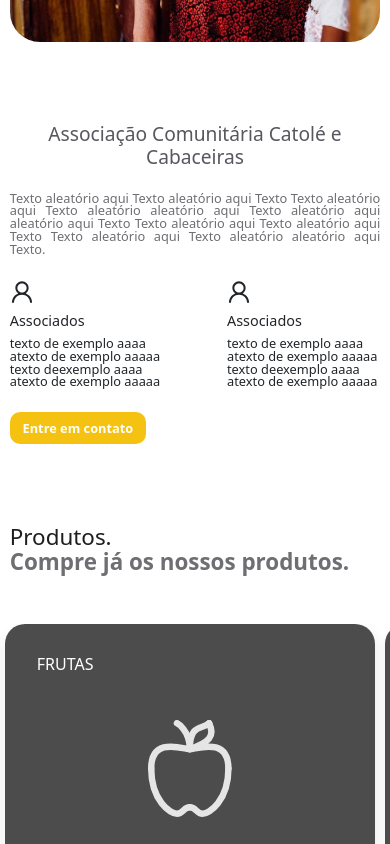
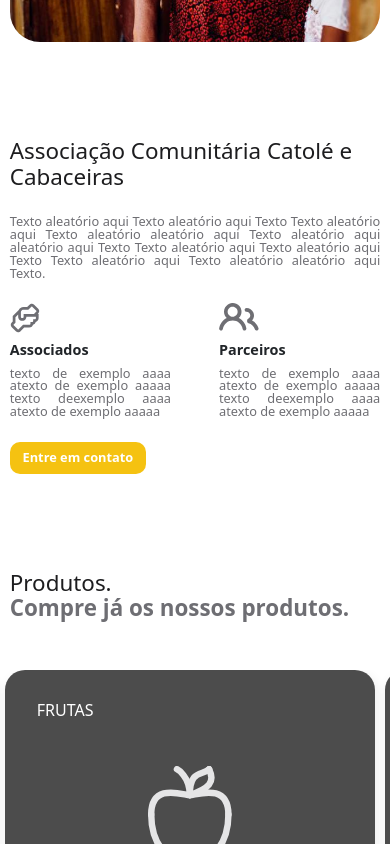
Before and after one commit to Luiz-gustavo-da-silva/ACCC, a React (Vite) app: page / in a window 390 px wide. Shown: the part 1040-1884 px from the top of the page. Built offline with nearby package versions, Linux system fonts and the light colour scheme.

Commit message:
feat: atualização na resp

```diff
--- a/src/components/casaSementes/index.module.css
+++ b/src/components/casaSementes/index.module.css
@@ -89,6 +89,8 @@
     width: 95%;
     margin: auto;
     height: auto;
+    margin-top: 6rem;
+    margin-bottom: 6rem;
   }
 
   .container__div{
--- a/src/components/contatos/index.module.css
+++ b/src/components/contatos/index.module.css
@@ -85,8 +85,8 @@
     justify-content: center !important;
     width: 95%;
     margin: auto;
-    margin-top: 3rem;
-    margin-bottom: 3rem;
+    margin-top: 6rem;
+    margin-bottom: 6rem;
   }
 
   .container__form h1 {
@@ -105,6 +105,10 @@
     width: 100%;
   }
 
+  .container__input{
+    flex-direction: column;
+  }
+
 }
 
 @media screen and (max-width: 768px) {
--- a/src/components/header/index.module.css
+++ b/src/components/header/index.module.css
@@ -1,10 +1,10 @@
-.container__navbar{
+.container__navbar {
   display: flex;
   align-items: flex-end;
   justify-content: flex-end !important;
 }
 
-.container{
+.container {
   padding-top: 1.5rem;
   padding-bottom: 1.5rem;
   /* position: fixed; */
@@ -12,10 +12,21 @@
   z-index: 1000;
 }
 
-#logo img{
+#logo img {
   height: 50px;
 }
 
-.link:hover{
+.link:hover {
   border-bottom: 2px solid #f5c211;
 }
+
+@media screen and (max-width: 1200px) {
+  .container__navbar {
+    display: flex;
+    justify-content: center !important;
+    text-align: center;
+  }
+}
+
+@media screen and (max-width: 768px) {
+}
--- a/src/components/produtos/index.tsx
+++ b/src/components/produtos/index.tsx
@@ -35,7 +35,6 @@ const Produtos = () => {
             <div className={style.capaEscura}>
               <div>
                 <p>HORTALIÇAS</p>
-
               </div>
               <div>
                 <img src="/assets/horta.svg" alt="" className={style.imgSlide}/>
--- a/src/components/sobreNos/index.module.css
+++ b/src/components/sobreNos/index.module.css
@@ -38,7 +38,7 @@
 
 .container__infos {
   display: flex;
-  gap: 4rem;
+  gap: 3rem;
 }
 
 .textosSuperior {
@@ -49,7 +49,7 @@
 
 .textosSuperior p {
   text-align: justify;
-  color: #6E6E73;
+  color: #6e6e73;
 }
 
 .icon{
@@ -69,6 +69,8 @@
 
 .container__infosParceirosAssociados p{
     font-size: 0.8em;
+    text-align: justify;
+    color: #6e6e73;
 }
 
 #img1{
@@ -131,12 +133,21 @@
     z-index: 10000;
 }
 
+.img__icon{
+  height: 30px;
+  width: auto;
+}
+
+.container__infosParceirosAssociados h3{
+  font-weight: 600;
+}
+
 @media screen and (max-width: 1200px) {
   .container {
     width: 95%;
     height: auto;
-    margin-top: 5rem;
-    margin-bottom: 5rem;
+    margin-top: 6rem;
+    margin-bottom: 6rem;
   }
 
   .container__grid {
@@ -162,6 +173,12 @@
     font-size: 0.8em;
   }
 
+  .modulos h1 {
+    font-size: 1.4em;
+    color: #1d1d1f;
+    text-align: start;
+  }
+
 
 }
 
--- a/src/components/sobreNos/index.tsx
+++ b/src/components/sobreNos/index.tsx
@@ -20,7 +20,7 @@ const SobreNos = () => {
 
             <div className={style.container__infos}>
               <div className={style.container__infosParceirosAssociados}>
-                <UserOutlined className={style.icon}/>
+                <img src="/assets/parceiros.svg" className={style.img__icon} alt="" />
                 <h3>Associados</h3>
                 <p>
                   texto de exemplo aaaa atexto de exemplo aaaaa texto deexemplo
@@ -29,8 +29,8 @@ const SobreNos = () => {
               </div>
 
               <div className={style.container__infosParceirosAssociados}>
-                <UserOutlined className={style.icon}/>
-                <h3>Associados</h3>
+                <img src="/assets/socios.svg" className={style.img__icon} alt="" />
+                <h3>Parceiros</h3>
                 <p>
                   texto de exemplo aaaa atexto de exemplo aaaaa texto deexemplo
                   aaaa atexto de exemplo aaaaa
```
Also changed, not shown: public/assets/parceiros.svg (added), public/assets/socios.svg (added). Lines whose indentation alone changed are shown as unchanged.
